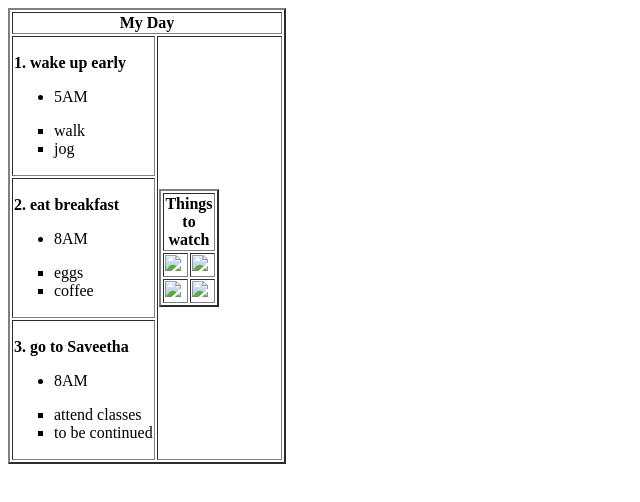
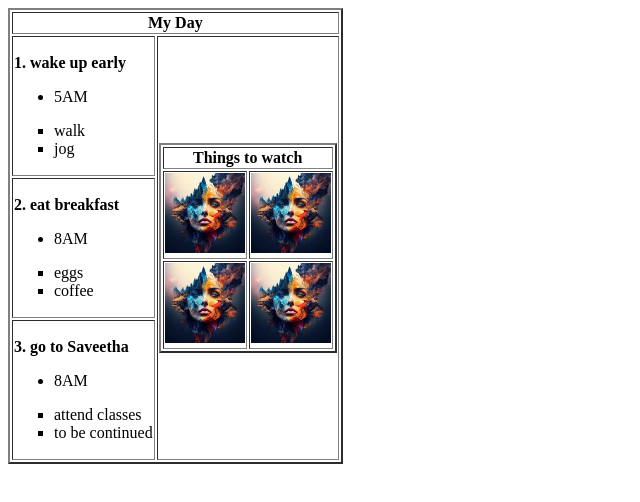
Before and after one commit to Naveen-154/day1_assement1, a plain HTML site: page index.html in a window 1280 px wide. Shown: the whole page, without its empty margins (0-640 px from the left). Drawn offline with Linux system fonts and the light colour scheme.

Commit message:
final commit

```diff
--- a/index.html
+++ b/index.html
@@ -29,12 +29,12 @@
             <table border="2" width="50%" height="50%">
             <tr ><th colspan="2">Things to watch</th></tr>
             <tr>
-                <td><img src="/images//download.png"></td>
-                <td><img src="/images//download.png"></td>
+                <td><img src="assets/images/download.png"></td>
+                <td><img src="assets/images/download.png"></td>
             </tr>
             <tr>
-                <td><img src="/images//download.png"></td>
-                <td><img src="/images//download.png"></td>
+                <td><img src="assets/images/download.png"></td>
+                <td><img src="assets/images/download.png"></td>
             </tr>
         </table>
                 </td>
```
Also changed, not shown: assets/images/download.png (renamed from images/download.png).
